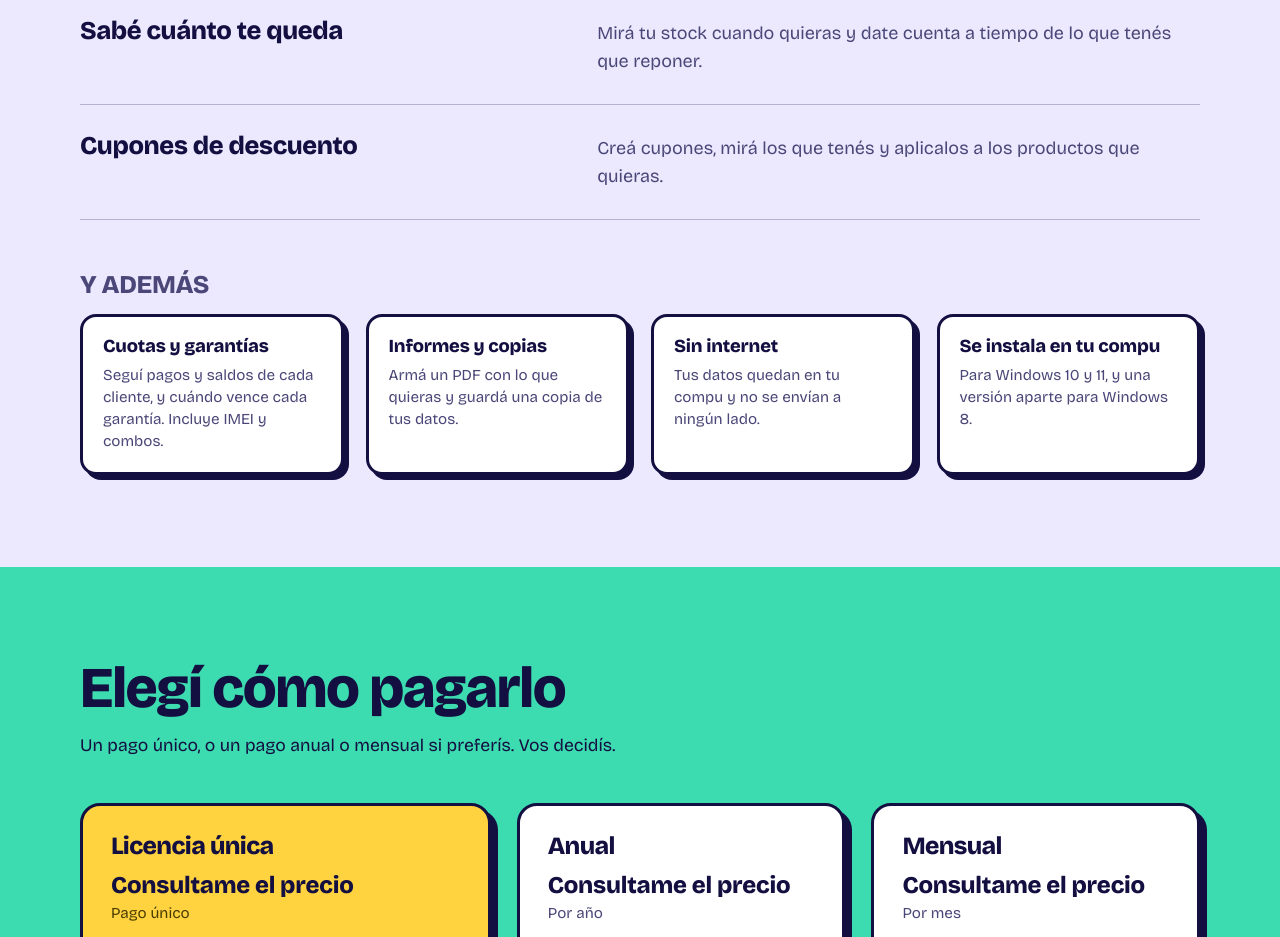
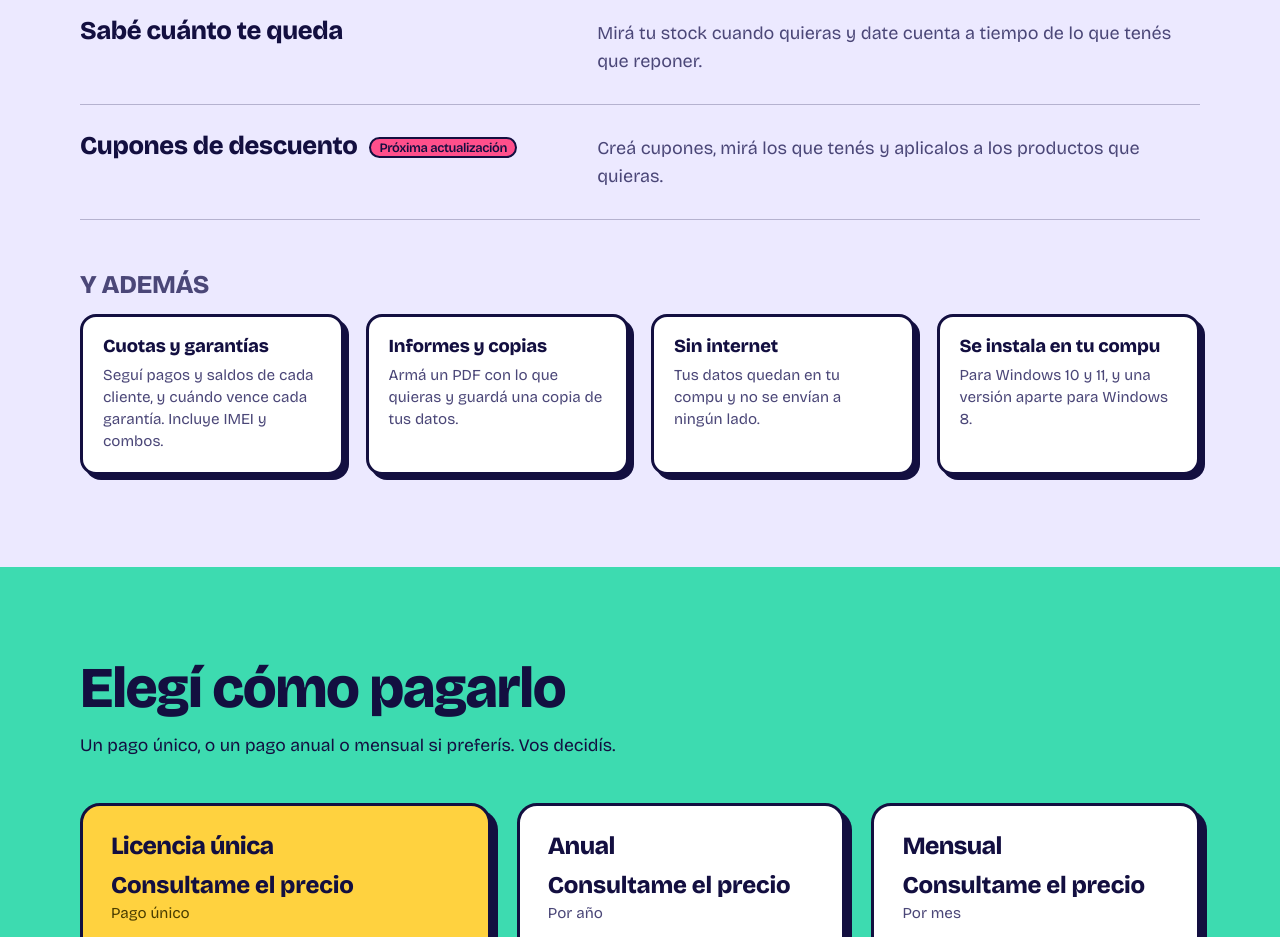
Before and after one commit to NatanielFerr/control-stock, a plain HTML site: page index.html in a window 1280 px wide. Shown: the part 3380-4317 px from the top of the page. Drawn offline with nearby package versions, Linux system fonts and the light colour scheme.

Commit message:
Update coupon section with upcoming notification
Added a notification for upcoming coupon updates in the header.

```diff
--- a/index.html
+++ b/index.html
@@ -318,7 +318,7 @@
           <p>Mirá tu stock cuando quieras y date cuenta a tiempo de lo que tenés que reponer.</p>
         </li>
         <li>
-          <h3>Cupones de descuento</h3>
+          <h3>Cupones de descuento <span class="soon">Próxima actualización</span></h3>
           <p>Creá cupones, mirá los que tenés y aplicalos a los productos que quieras.</p>
         </li>
       </ul>
```
